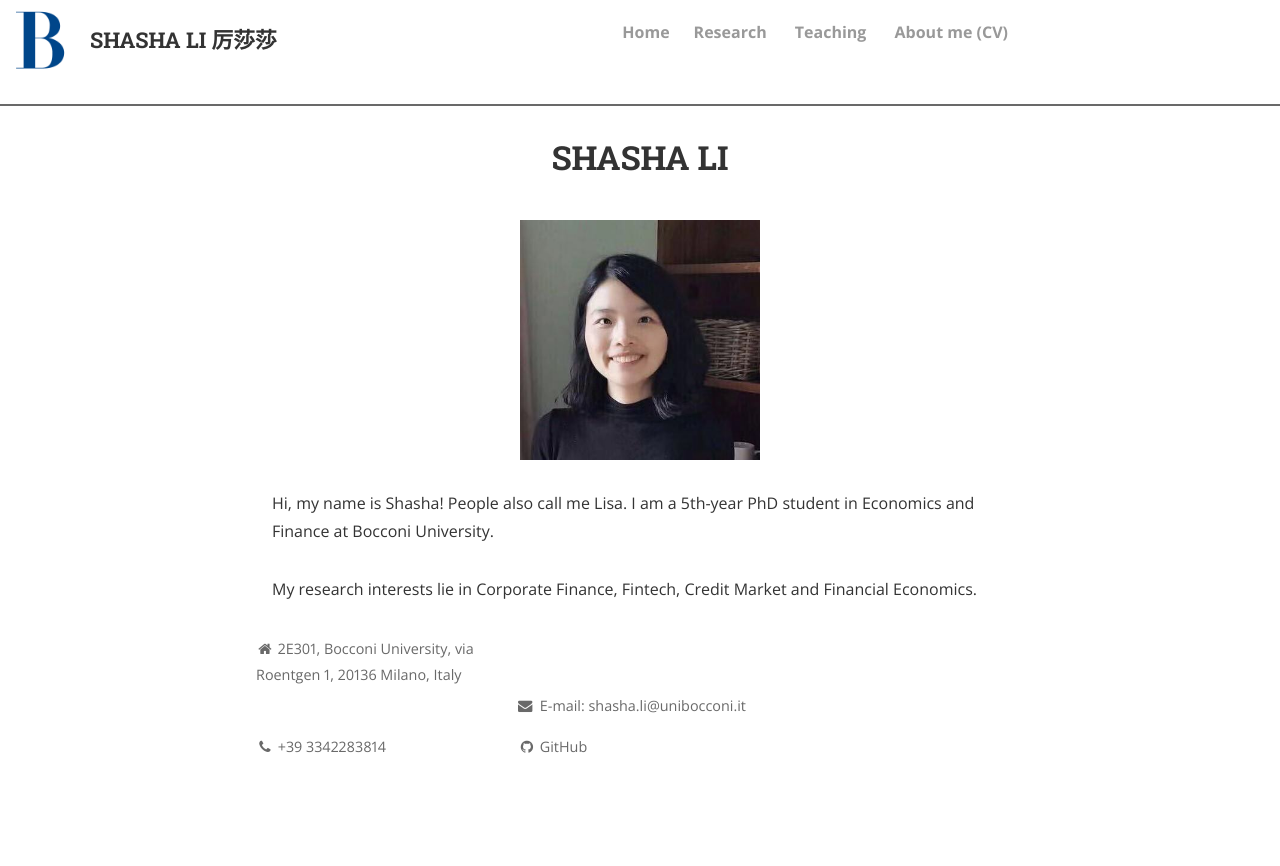
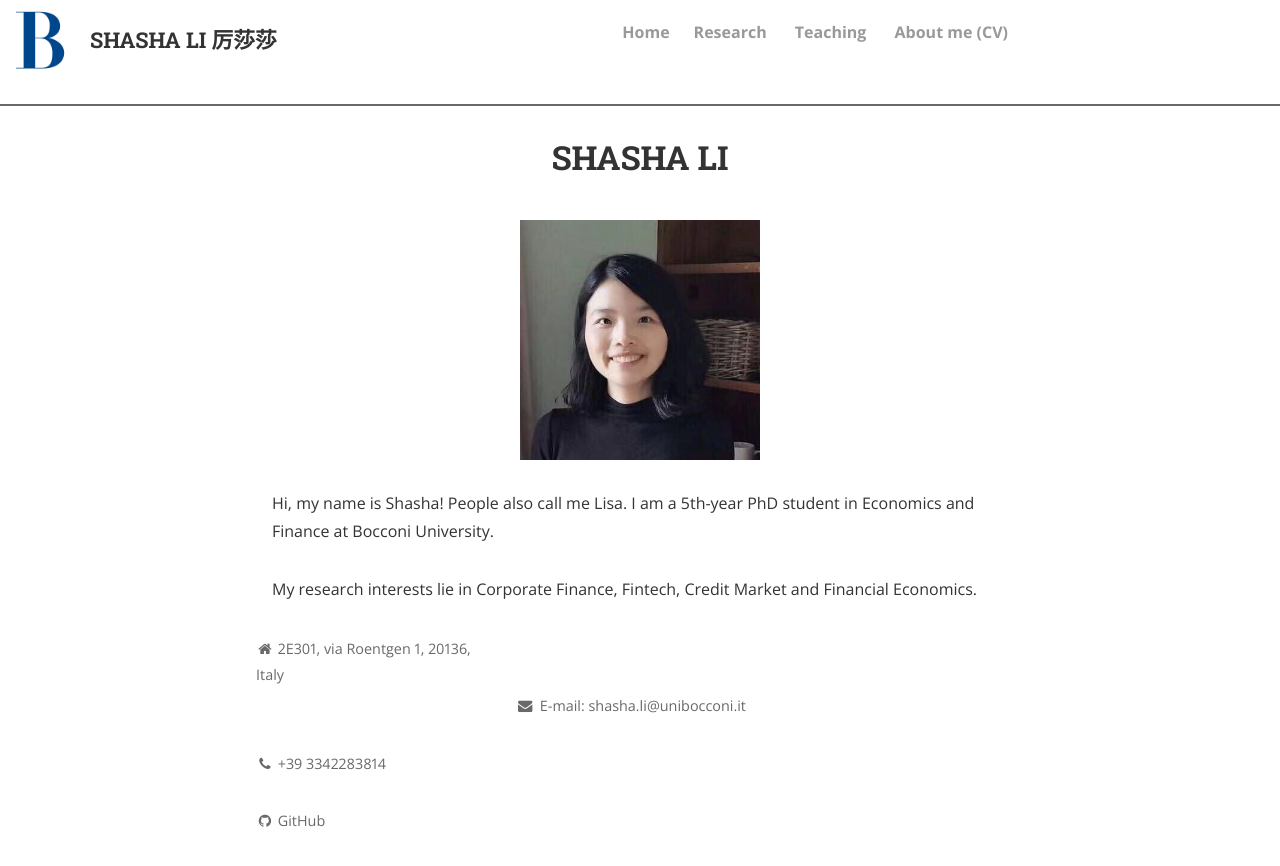
Before and after one commit to shasha-li/shasha-li.github.io, a Jekyll site: the page built from index.html, in a window 1280 px wide. Shown: the top 866 px of the page. Built offline with Jekyll 4.4.1, drawn with Linux system fonts in a browser that asks for light colours; nearby versions of some CDN libraries; the list of posts is cut into pages by our own code; comment, search, counter and statistics services are not loaded; a style sheet for code colours, icons or effects is not loaded.

Commit message:
Update footer.html

```diff
--- a/_includes/footer.html
+++ b/_includes/footer.html
@@ -4,18 +4,23 @@
 
 
     <div class="site-contact">
-      <p><a><i class="fa fa-home"></i> 2E301, Bocconi University, via Roentgen 1, 20136 Milano, Italy</a></p>
+      <p><a><i class="fa fa-home"></i> 2E301, via Roentgen 1, 20136, Italy</a></p>
     </div>
 
      <br></br>
+
     <div class="site-navigation">
       <p><a href="mailto:shasha.li@unibocconi.it"><i class="fa fa-envelope"></i> E-mail: shasha.li@unibocconi.it</a></p>
     </div>
 
+     <br></br>
 
     <div class="site-contact">
       <p><a><i class="fa fa-phone"></i> +39 3342283814</a></p>
     </div>
+
+     <br></br>
+
     <div class="site-contact">
       <p><a href="https://github.com/shasha-li"><i class="fa fa-github"></i> GitHub</a></p>
     </div>
```
